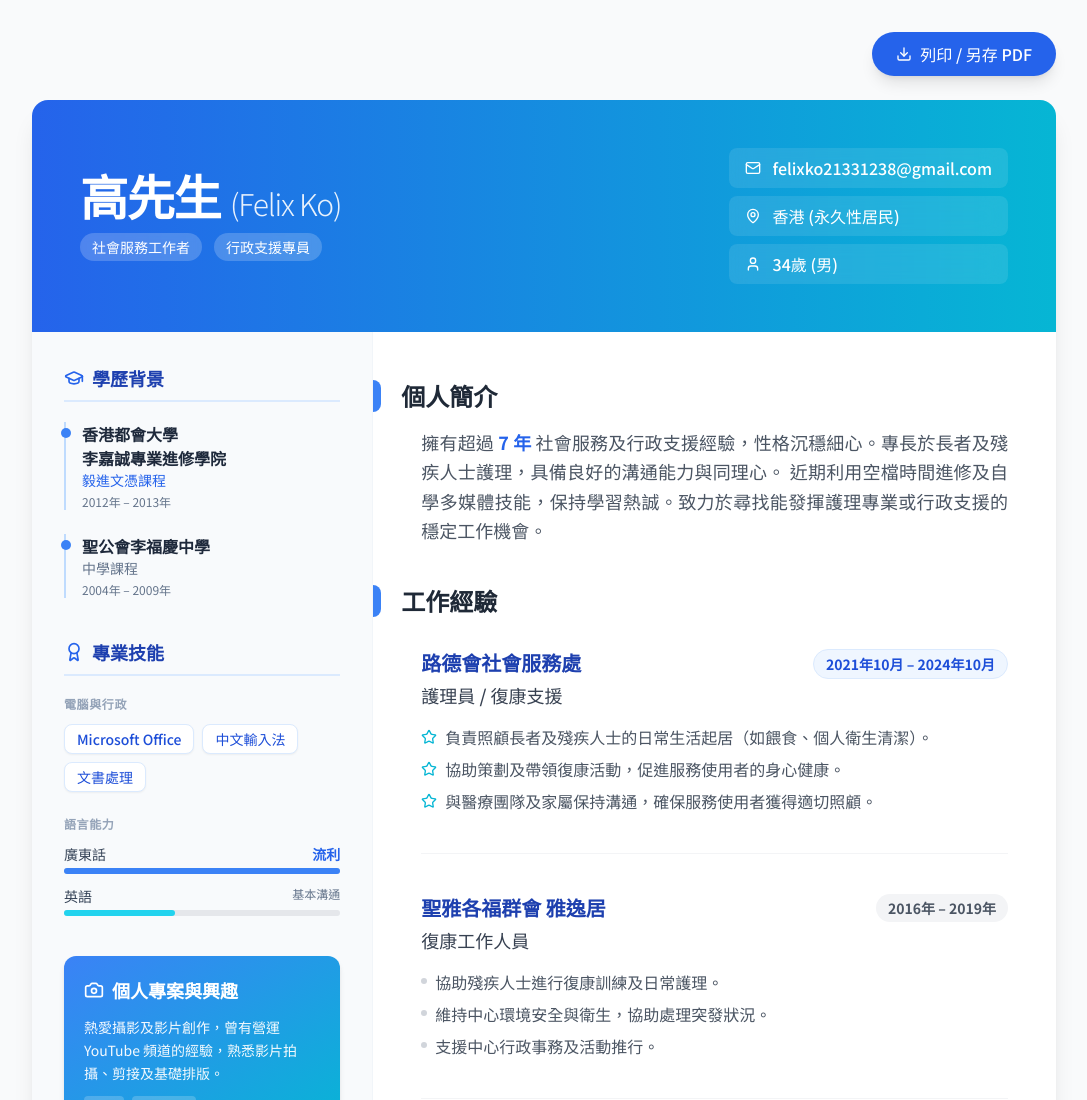
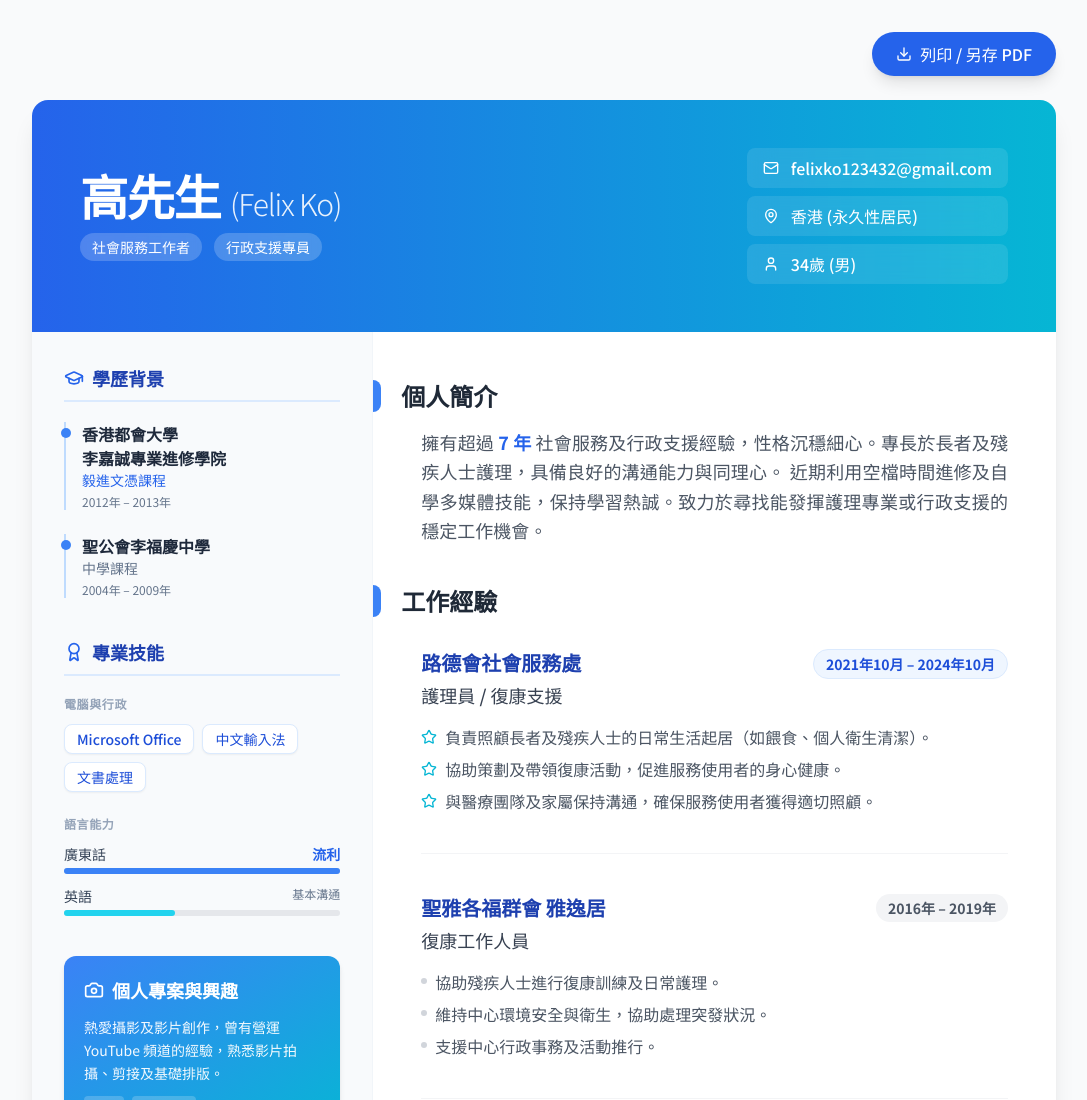
Before and after one commit to kook2212/cv3, a plain HTML site: page index.html in a window 1280 px wide. Shown: the top 1100 px of the page, without its empty margins (96-1183 px from the left). Drawn offline with nearby package versions, Linux system fonts and the light colour scheme.

Commit message:
Change email address in index.html
Updated email address in the resume.

```diff
--- a/index.html
+++ b/index.html
@@ -43,7 +43,7 @@
                 <div class="flex flex-col gap-2 text-sm sm:text-base font-medium">
                     <div class="flex items-center gap-3 bg-white/10 px-4 py-2 rounded-lg backdrop-blur-md">
                         <i data-lucide="mail" class="w-4 h-4"></i>
-                        <span>felixko21331238@gmail.com</span>
+                        <span>felixko123432@gmail.com</span>
                     </div>
                     <div class="flex items-center gap-3 bg-white/10 px-4 py-2 rounded-lg backdrop-blur-md">
                         <i data-lucide="map-pin" class="w-4 h-4"></i>
```
